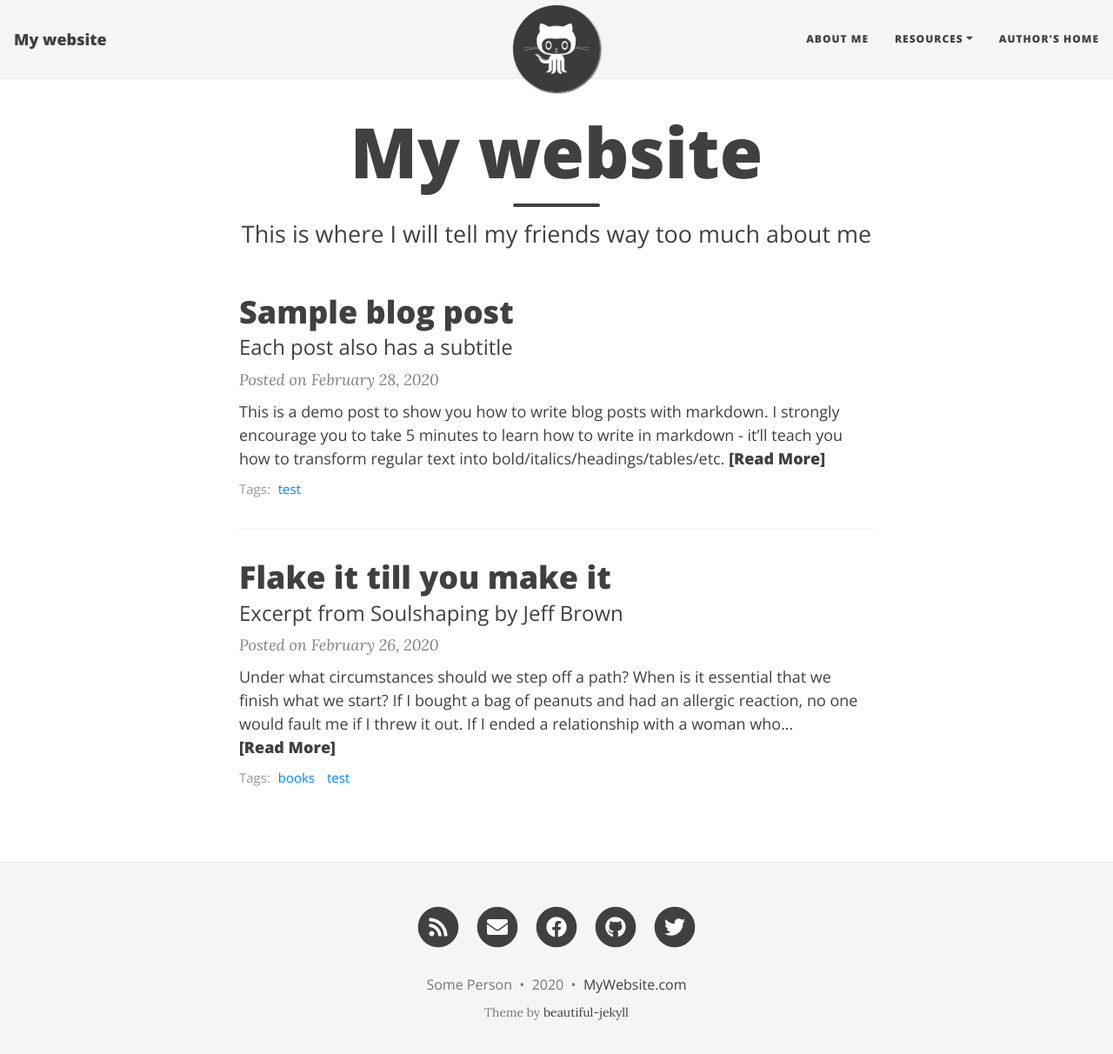
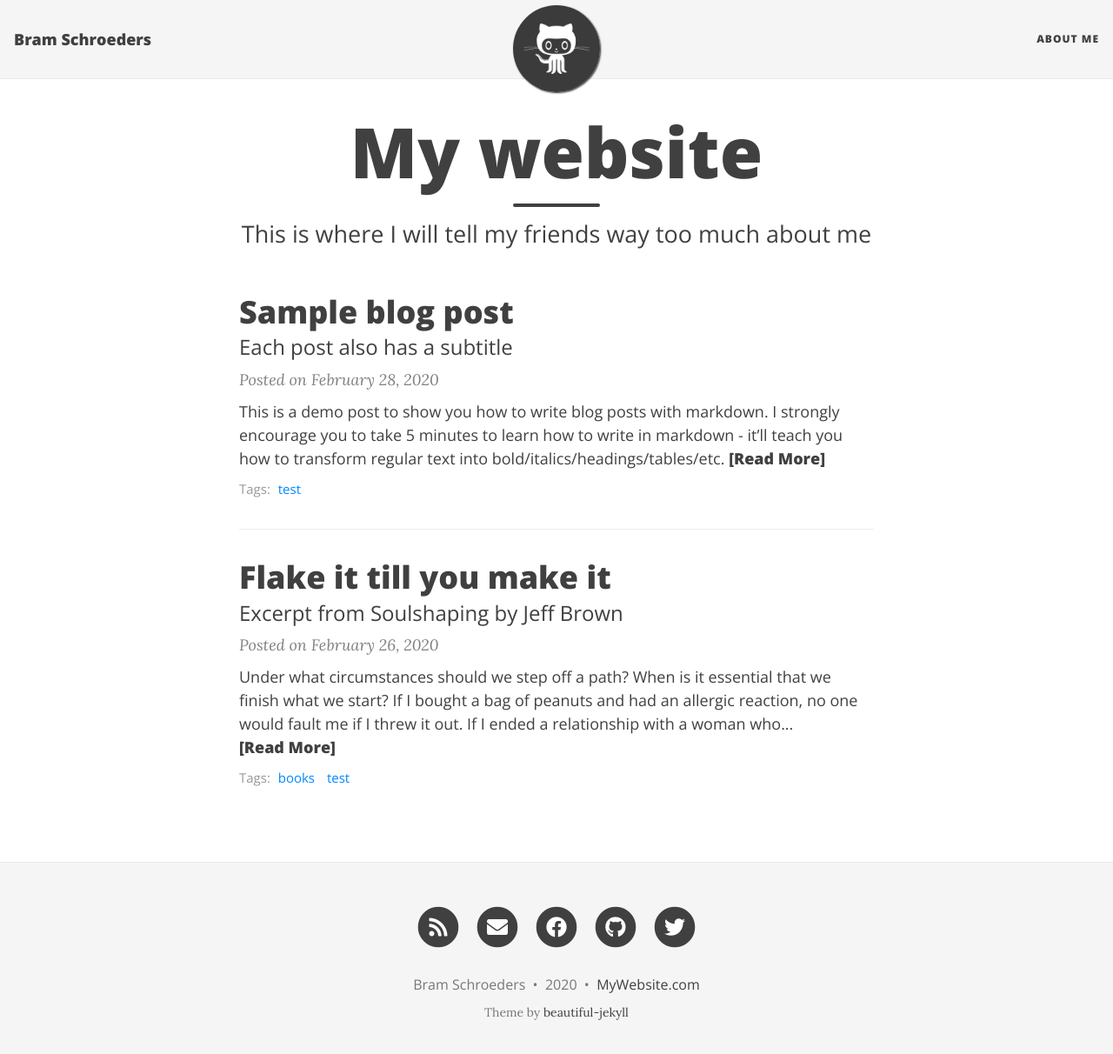
Before and after one commit to BramSchroeders/BramSchroeders.github.io, a Jekyll site: the page built from index.html, in a window 1280 px wide and 1225 px high. Shown: the top 1212 px of the window at 87% size. Built offline with Jekyll 4.4.1, drawn with Linux system fonts in a browser that asks for light colours; nearby versions of some CDN libraries; the list of posts is cut into pages by our own code.

Commit message:
Update _config.yml

```diff
--- a/_config.yml
+++ b/_config.yml
@@ -1,22 +1,19 @@
 # --- Basic options --- #
 
 # Name of website
-title: My website
+title: Bram Schroeders
 
 # Short description of your site
 description: A virtual proof that I'm awesome
 
 # Your name to show in the footer
-author: Some Person
+author: Bram Schroeders
 
 # --- List of links in the navigation bar --- #
 
 navbar-links:
   About Me: "aboutme"
-  Resources:
-    - Beautiful Jekyll: "https://beautifuljekyll.com"
-    - Learn markdown: "https://www.markdowntutorial.com/"
-  Author's home: "https://deanattali.com"
+
 
 # --- Logo --- #
 
```
